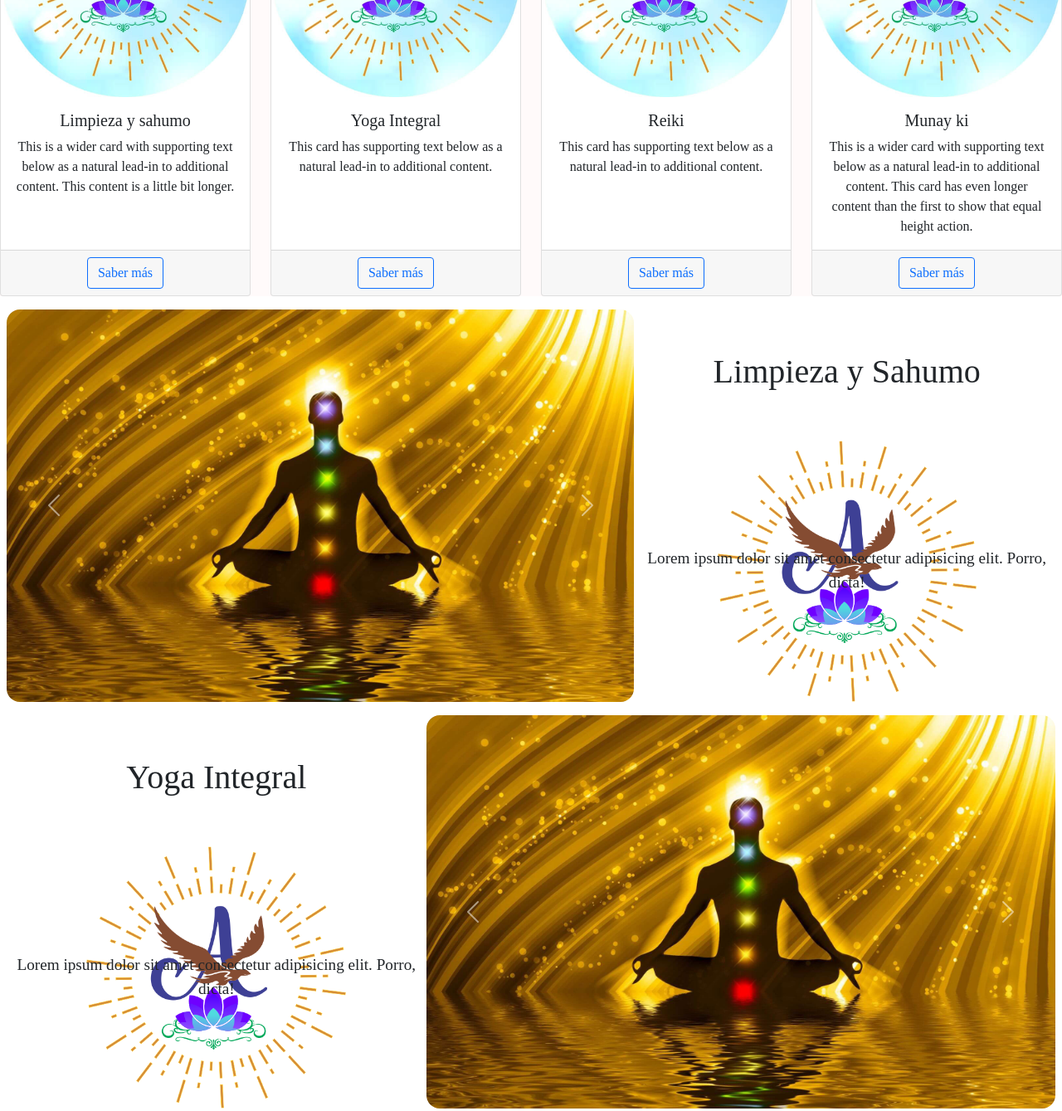
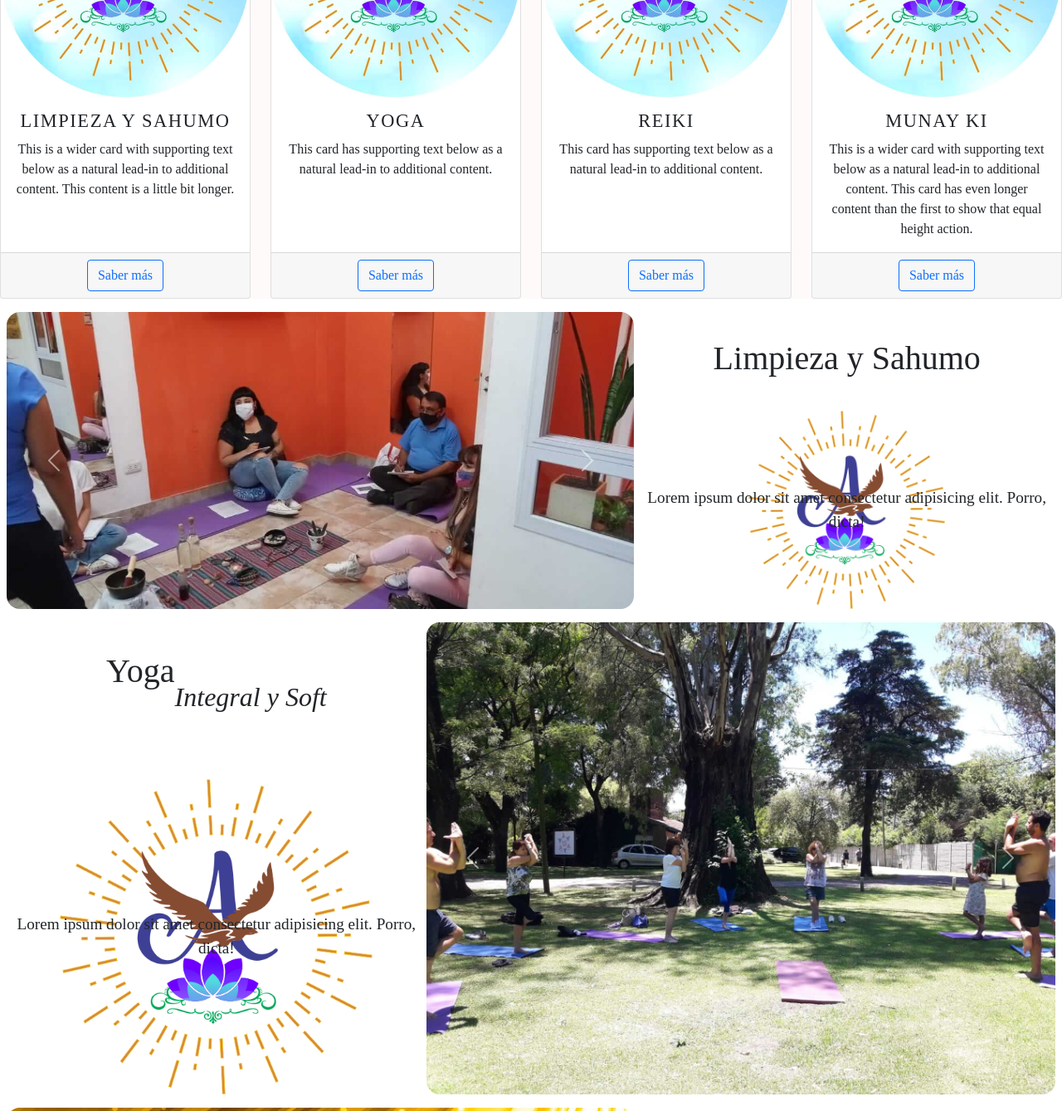
Before and after one commit to MarazzaM/vuelo-del-alma, a website: page index.html in a window 1280 px wide. Shown: the part 1080-2419 px from the top of the page at 83% size. Drawn offline with nearby package versions, Linux system fonts and the light colour scheme; a web font is replaced by a local one.

Commit message:
carousel fixed

```diff
--- a/assets/scss/main.scss
+++ b/assets/scss/main.scss
@@ -97,6 +97,12 @@ article{
     text-align: center;
     margin: $mb-1;
     margin-top: $mb-2;
+}
+.card-title{
+    font-size: $h2-font-size;
+    text-transform: uppercase;
+    letter-spacing: $normal-spacing;
+    font-weight: $font-media;
 }
 //grid en pc
   @media screen and (min-width:$desktop){
@@ -216,11 +222,12 @@ article{
 }
 
 .div1about{
-    background: url(/assets/img/gatt.jpg);
+    background: url(/assets/img/azucena.jpeg);
     background-repeat: no-repeat;
     background-position:center;
-    width:300px;
-    height:600px;
+    background-size: cover;
+    border-radius: $mb-4;
+    height:500px;
 }
 .about-me{
     text-align:center;
--- a/index.html
+++ b/index.html
@@ -91,7 +91,7 @@
       <div class="card h-100">
         <img src="assets/img/tiny.jpg" class="card-img-top" alt="...">
         <div class="card-body">
-          <h5 class="card-title">Yoga Integral</h5>
+          <h5 class="card-title">Yoga</h5>
           <p class="card-text">This card has supporting text below as a natural lead-in to additional content.</p>
         </div>
         <div class="card-footer">
@@ -133,13 +133,13 @@
     <div class="carousel-div1"><div id="carouselExampleFade" class="carousel slide carousel-fade" data-bs-ride="carousel">
       <div class="carousel-inner">
         <div class="carousel-item active">
-          <img src="assets/img/tiny-back.jpg" class="d-block w-100" alt="...">
+          <img src="assets/img/sahumo/sahumo5.jpeg" class="d-block w-100" alt="...">
         </div>
         <div class="carousel-item">
-          <img src="assets/img/tiny-back.jpg" loading="lazy" class="d-block w-100" alt="...">
+          <img src="assets/img/sahumo/sahumo1.png" loading="lazy" class="d-block w-100" alt="...">
         </div>
         <div class="carousel-item">
-          <img src="assets/img/tiny-back.jpg" loading="lazy" class="d-block w-100" alt="...">
+          <img src="assets/img/sahumo/sahumo4.jpeg" loading="lazy" class="d-block w-100" alt="...">
         </div>
       </div>
       <button class="carousel-control-prev" type="button" data-bs-target="#carouselExampleFade" data-bs-slide="prev">
@@ -155,24 +155,24 @@
     </div>
 <!-- segundo slider -->
     <div class="parent2">
-      <div class="tittle-div-2" id="yoga-integral"><h1 class="title-sahumo">Yoga Integral</h1></div>
-      <div class="carousel-div2"><div id="carouselExampleFade" class="carousel slide carousel-fade" data-bs-ride="carousel">
+      <div class="tittle-div-2" id="yoga-integral"><h1 class="title-sahumo">Yoga<p><br><h2><i>Integral y Soft</i></h2></p></h1></div>
+      <div class="carousel-div2"><div id="carouselExampleFade2" class="carousel slide carousel-fade" data-bs-ride="carousel">
         <div class="carousel-inner">
           <div class="carousel-item active">
-            <img src="assets/img/tiny-back.jpg" class="d-block w-100" alt="...">
+            <img src="assets/img/yoga/yoga1.jpeg" class="d-block w-100" alt="...">
           </div>
           <div class="carousel-item">
-            <img src="assets/img/tiny-back.jpg" class="d-block w-100" alt="...">
+            <img src="assets/img/yoga/yoga2.jpeg" class="d-block w-100" alt="...">
           </div>
           <div class="carousel-item">
-            <img src="assets/img/tiny-back.jpg" class="d-block w-100" alt="...">
+            <img src="assets/img/yoga/yoga3.jpeg" class="d-block w-100" alt="...">
           </div>
         </div>
-        <button class="carousel-control-prev" type="button" data-bs-target="#carouselExampleFade" data-bs-slide="prev">
+        <button class="carousel-control-prev" type="button" data-bs-target="#carouselExampleFade2" data-bs-slide="prev">
           <span class="carousel-control-prev-icon" aria-hidden="true"></span>
           <span class="visually-hidden">Previous</span>
         </button>
-        <button class="carousel-control-next" type="button" data-bs-target="#carouselExampleFade" data-bs-slide="next">
+        <button class="carousel-control-next" type="button" data-bs-target="#carouselExampleFade2" data-bs-slide="next">
           <span class="carousel-control-next-icon" aria-hidden="true"></span>
           <span class="visually-hidden">Next</span>
         </button>
@@ -182,7 +182,7 @@
 <!-- tercer slider -->
 <div class="parent">
   <div class="tittle-div-1" id="reiki"><h1 class="title-sahumo">Reiki</h1></div>
-  <div class="carousel-div1"><div id="carouselExampleFade" class="carousel slide carousel-fade" data-bs-ride="carousel">
+  <div class="carousel-div1"><div id="carouselExampleFade3" class="carousel slide carousel-fade" data-bs-ride="carousel">
     <div class="carousel-inner">
       <div class="carousel-item active">
         <img src="assets/img/tiny-back.jpg" class="d-block w-100" alt="...">
@@ -194,11 +194,11 @@
         <img src="assets/img/tiny-back.jpg" class="d-block w-100" alt="...">
       </div>
     </div>
-    <button class="carousel-control-prev" type="button" data-bs-target="#carouselExampleFade" data-bs-slide="prev">
+    <button class="carousel-control-prev" type="button" data-bs-target="#carouselExampleFade3" data-bs-slide="prev">
       <span class="carousel-control-prev-icon" aria-hidden="true"></span>
       <span class="visually-hidden">Previous</span>
     </button>
-    <button class="carousel-control-next" type="button" data-bs-target="#carouselExampleFade" data-bs-slide="next">
+    <button class="carousel-control-next" type="button" data-bs-target="#carouselExampleFade3" data-bs-slide="next">
       <span class="carousel-control-next-icon" aria-hidden="true"></span>
       <span class="visually-hidden">Next</span>
     </button>
@@ -260,8 +260,8 @@
     <div class="footer2 foot footitle">Contacto</div>
     <div class="footer5 foot">
       <div class="d-grid gap-2">
-        <button class="btn btn-primary" type="button"><a href="#">Facebook <i class="bi bi-facebook iconsb iconf"></i></a></button>
-        <button class="btn btn-primary" type="button"><a href="#">Instagram <i class="bi bi-instagram iconsb iconi"></i></a></button>
+        <button class="btn btn-primary" type="button"><a href="https://www.facebook.com/vuelodel.alma.52" target="blank">Facebook <i class="bi bi-facebook iconsb iconf"></i></a></button>
+        <button class="btn btn-primary" type="button"><a href="https://www.instagram.com/info.vuelodelalma/" target="blank">Instagram <i class="bi bi-instagram iconsb iconi"></i></a></button>
       </div>
     </div>
     <div class="footer3 foot footitle">Información</div>
```
Also changed, not shown: assets/img/azucena.jpeg (added), assets/img/gatt.jpg (deleted), assets/img/sahumo/sahumo1.png (added), assets/img/sahumo/sahumo4.jpeg (added), assets/img/sahumo/sahumo5.jpeg (added), assets/img/yoga/yoga1.jpeg (added), assets/img/yoga/yoga2.jpeg (added), assets/img/yoga/yoga3.jpeg (added), assets/scss/main.css, 1 other file.
